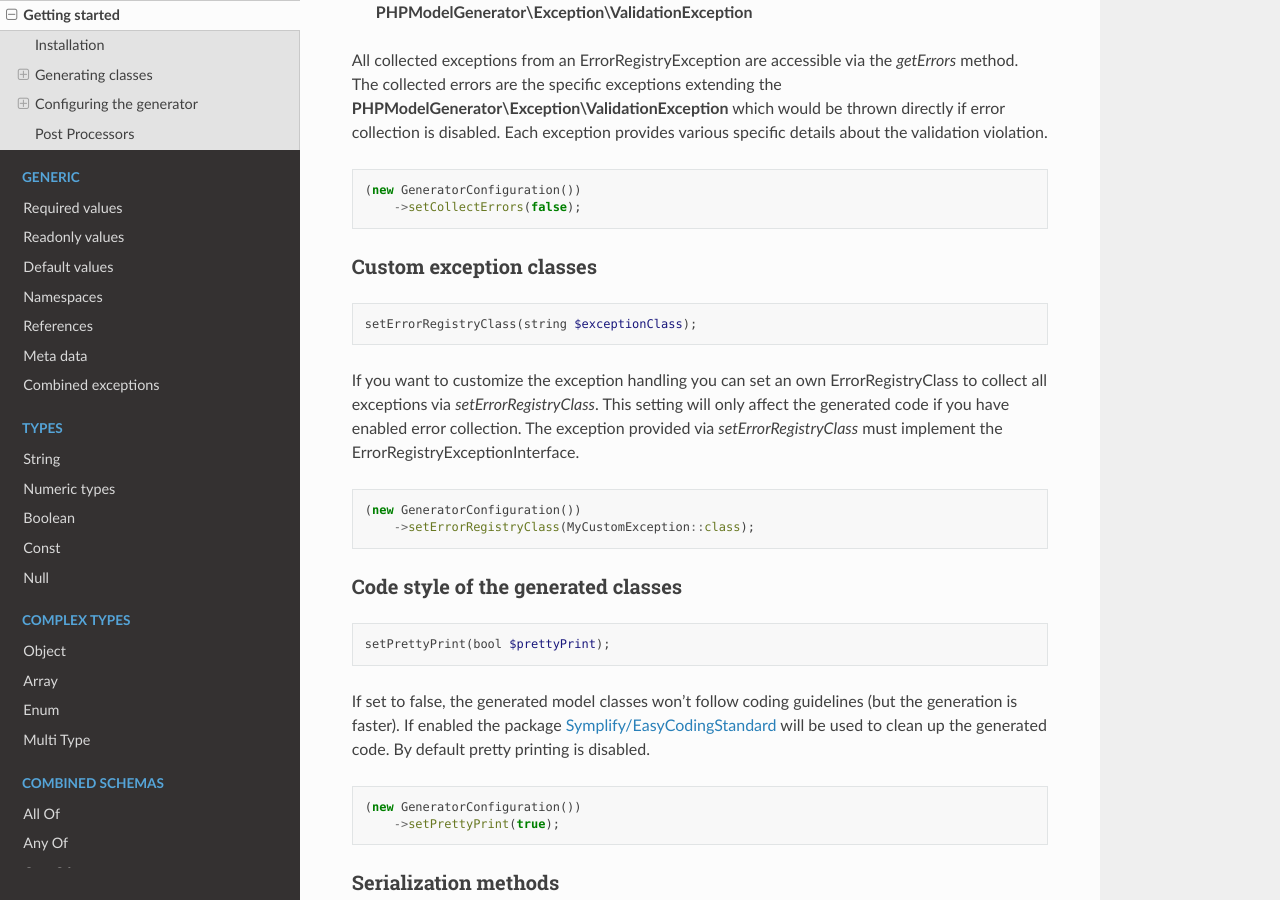
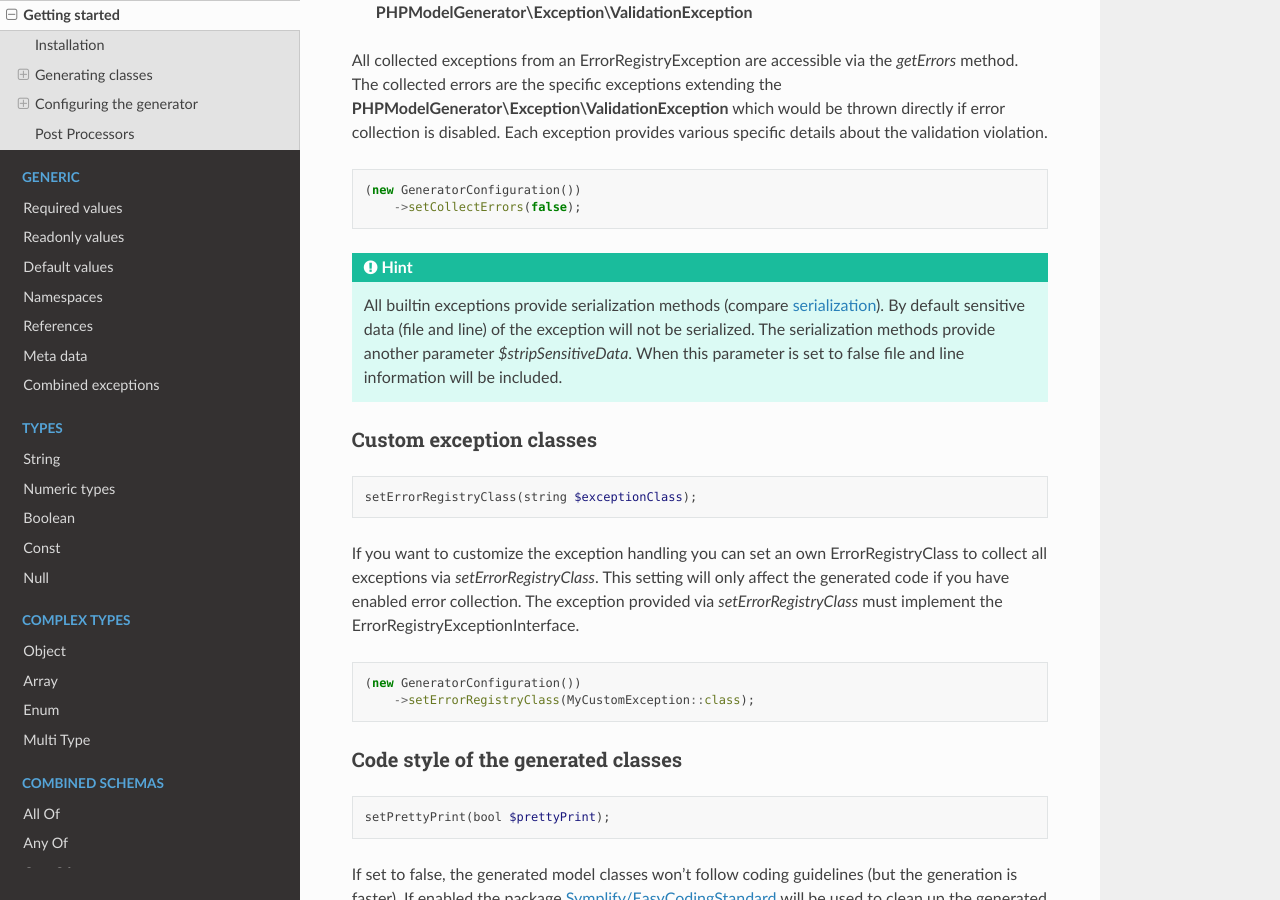
Before and after one commit to wol-soft/php-json-schema-model-generator, a Sphinx documentation site: the page built from docs/source/gettingStarted.rst, in a window 1280 px wide and 900 px high, scrolled down 4305 px. Built offline with Sphinx 7.4.7 and the Read the Docs theme 2.0.0, drawn with Linux system fonts in a browser that asks for light colours.

```diff
--- a/composer.json
+++ b/composer.json
@@ -12,7 +12,7 @@
     ],
     "require": {
         "symplify/easy-coding-standard": "^7.2.3",
-        "wol-soft/php-json-schema-model-generator-production": "dev-master",
+        "wol-soft/php-json-schema-model-generator-production": "0.14.0",
         "wol-soft/php-micro-template": "^1.3.2",
 
         "php": ">=7.2",
--- a/docs/source/gettingStarted.rst
+++ b/docs/source/gettingStarted.rst
@@ -193,6 +193,10 @@ All collected exceptions from an ErrorRegistryException are accessible via the *
     (new GeneratorConfiguration())
         ->setCollectErrors(false);
 
+.. hint::
+
+    All builtin exceptions provide serialization methods (compare `serialization <#serialization-methods>`_). By default sensitive data (file and line) of the exception will not be serialized. The serialization methods provide another parameter `$stripSensitiveData`. When this parameter is set to false file and line information will be included.
+
 Custom exception classes
 ^^^^^^^^^^^^^^^^^^^^^^^^
 
```
